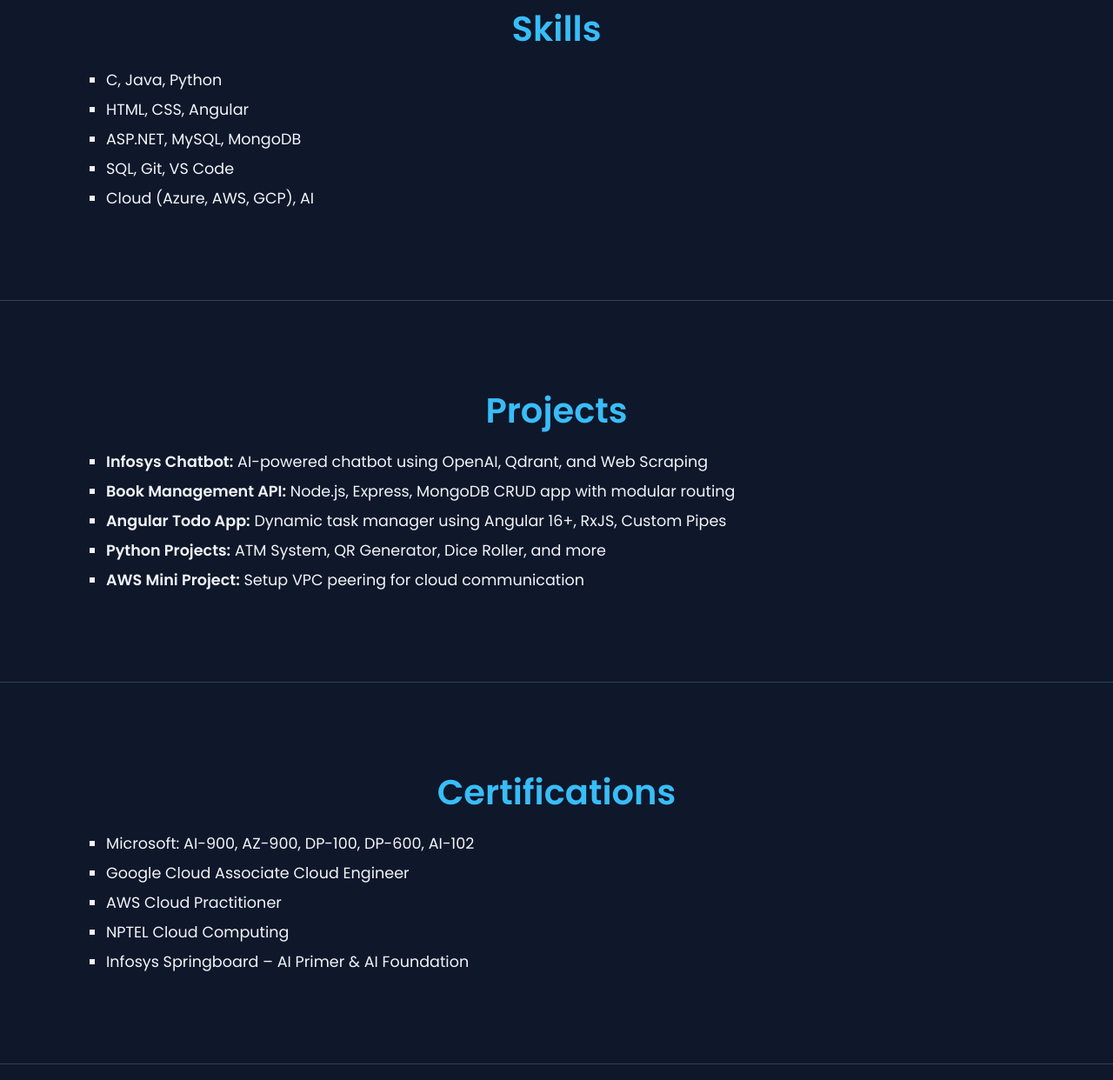
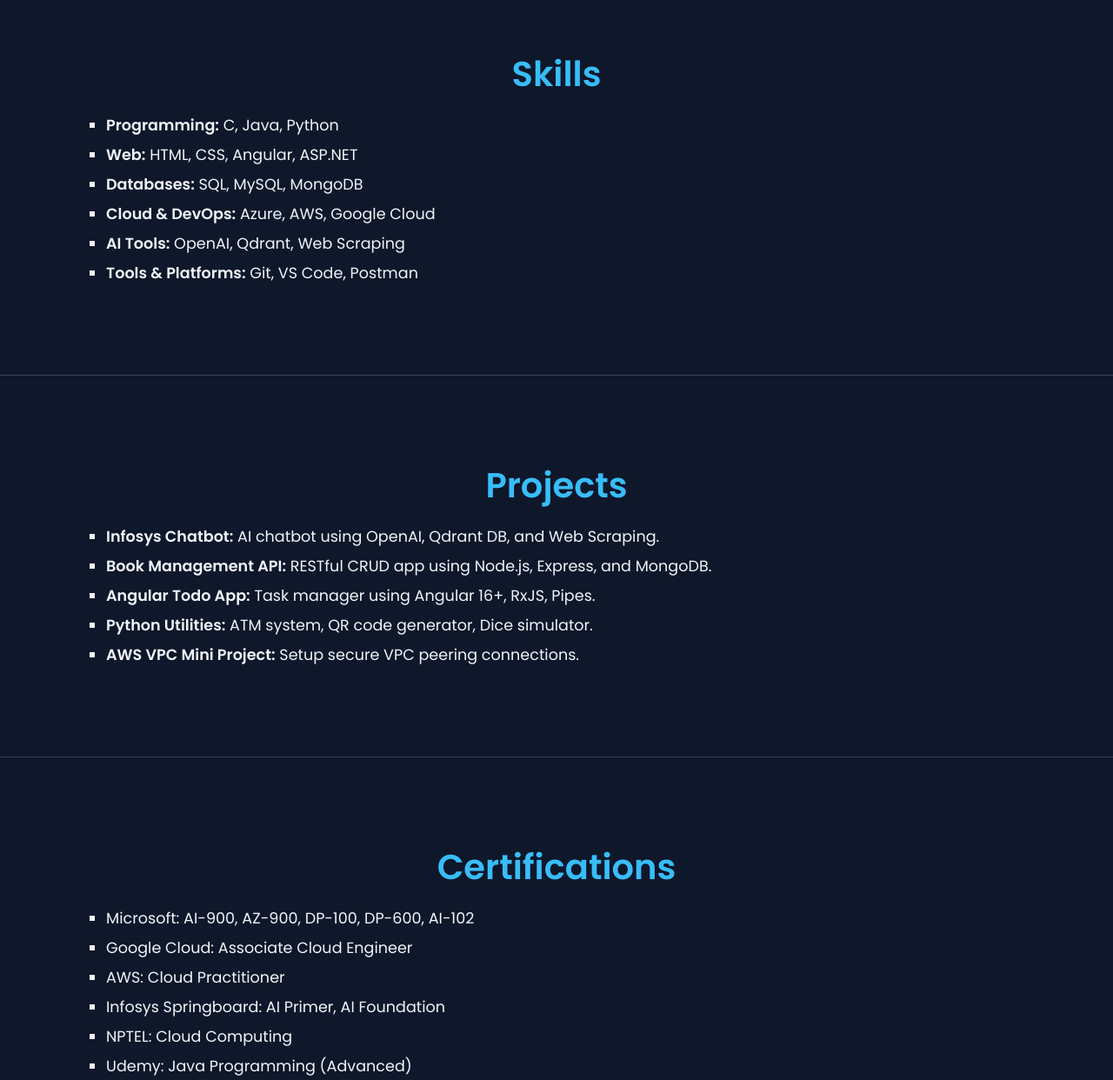
Before and after one commit to SHAMBUPRASAD26/portifolio, a plain HTML site: page index.html in a window 1280 px wide. Shown: the part 1090-2332 px from the top of the page at 87% size. Drawn offline with nearby package versions, Linux system fonts and the light colour scheme.

Commit message:
Update index.html

```diff
--- a/index.html
+++ b/index.html
@@ -1,10 +1,9 @@
 <!DOCTYPE html>
 <html lang="en">
-
 <head>
   <meta charset="UTF-8" />
   <meta name="viewport" content="width=device-width, initial-scale=1.0" />
-  <meta name="description" content="Portfolio of Shambu Prasad Jakka - Software Developer | AI & Cloud Enthusiast" />
+  <meta name="description" content="Portfolio of Shambu Prasad Jakka - Software Developer | AI & Cloud Engineer" />
   <title>Shambu Prasad Jakka | Portfolio</title>
   <link rel="stylesheet" href="https://cdnjs.cloudflare.com/ajax/libs/font-awesome/6.4.0/css/all.min.css" />
   <link href="https://fonts.googleapis.com/css2?family=Poppins:wght@300;400;600&display=swap" rel="stylesheet" />
@@ -171,18 +170,11 @@
     }
 
     @keyframes fadeIn {
-      from {
-        opacity: 0;
-        transform: scale(0.95);
-      }
-      to {
-        opacity: 1;
-        transform: scale(1);
-      }
+      from { opacity: 0; transform: scale(0.95); }
+      to { opacity: 1; transform: scale(1); }
     }
   </style>
 </head>
-
 <body>
   <nav>
     <h1>Shambu</h1>
@@ -202,7 +194,7 @@
         <img src="profile-circle.png" alt="Shambu Prasad Jakka" />
       </div>
       <h1>Shambu Prasad Jakka</h1>
-      <p>Software Developer | AI & Cloud Enthusiast</p>
+      <p>Software Developer | AI & Cloud Engineer | Tech Graduate</p>
       <div class="social-links">
         <a href="https://github.com/SHAMBUPRASAD26" target="_blank"><i class="fab fa-github"></i></a>
         <a href="https://www.linkedin.com/in/shambu-prasad-jakka" target="_blank"><i class="fab fa-linkedin"></i></a>
@@ -216,7 +208,9 @@
   <section class="about" id="about" data-aos="fade-up">
     <div class="container">
       <h2>About Me</h2>
-      <p style="text-align:center; max-width: 800px; margin:auto; font-size:1.1rem;">I am a B.Tech Information Technology student from Pragati Engineering College with a CGPA of 8.61. Passionate about AI, Cloud Computing, and Backend Development. I enjoy building intelligent systems and contributing to innovative projects.</p>
+      <p style="text-align:center; max-width: 800px; margin:auto; font-size:1.1rem;">
+        I'm a B.Tech graduate in Information Technology from Pragati Engineering College with a CGPA of 8.61. I specialize in AI, Cloud Computing, and Backend Development. Experienced in building intelligent chatbots with OpenAI, deploying scalable infrastructure on AWS, and working with vector databases like Qdrant. I actively contribute as a Microsoft Learn Student Ambassador and Cloud Club President.
+      </p>
     </div>
   </section>
 
@@ -224,11 +218,12 @@
     <div class="container">
       <h2>Skills</h2>
       <ul>
-        <li>C, Java, Python</li>
-        <li>HTML, CSS, Angular</li>
-        <li>ASP.NET, MySQL, MongoDB</li>
-        <li>SQL, Git, VS Code</li>
-        <li>Cloud (Azure, AWS, GCP), AI</li>
+        <li><strong>Programming:</strong> C, Java, Python</li>
+        <li><strong>Web:</strong> HTML, CSS, Angular, ASP.NET</li>
+        <li><strong>Databases:</strong> SQL, MySQL, MongoDB</li>
+        <li><strong>Cloud & DevOps:</strong> Azure, AWS, Google Cloud</li>
+        <li><strong>AI Tools:</strong> OpenAI, Qdrant, Web Scraping</li>
+        <li><strong>Tools & Platforms:</strong> Git, VS Code, Postman</li>
       </ul>
     </div>
   </section>
@@ -237,11 +232,11 @@
     <div class="container">
       <h2>Projects</h2>
       <ul>
-        <li><strong>Infosys Chatbot:</strong> AI-powered chatbot using OpenAI, Qdrant, and Web Scraping</li>
-        <li><strong>Book Management API:</strong> Node.js, Express, MongoDB CRUD app with modular routing</li>
-        <li><strong>Angular Todo App:</strong> Dynamic task manager using Angular 16+, RxJS, Custom Pipes</li>
-        <li><strong>Python Projects:</strong> ATM System, QR Generator, Dice Roller, and more</li>
-        <li><strong>AWS Mini Project:</strong> Setup VPC peering for cloud communication</li>
+        <li><strong>Infosys Chatbot:</strong> AI chatbot using OpenAI, Qdrant DB, and Web Scraping.</li>
+        <li><strong>Book Management API:</strong> RESTful CRUD app using Node.js, Express, and MongoDB.</li>
+        <li><strong>Angular Todo App:</strong> Task manager using Angular 16+, RxJS, Pipes.</li>
+        <li><strong>Python Utilities:</strong> ATM system, QR code generator, Dice simulator.</li>
+        <li><strong>AWS VPC Mini Project:</strong> Setup secure VPC peering connections.</li>
       </ul>
     </div>
   </section>
@@ -251,10 +246,11 @@
       <h2>Certifications</h2>
       <ul>
         <li>Microsoft: AI-900, AZ-900, DP-100, DP-600, AI-102</li>
-        <li>Google Cloud Associate Cloud Engineer</li>
-        <li>AWS Cloud Practitioner</li>
-        <li>NPTEL Cloud Computing</li>
-        <li>Infosys Springboard – AI Primer & AI Foundation</li>
+        <li>Google Cloud: Associate Cloud Engineer</li>
+        <li>AWS: Cloud Practitioner</li>
+        <li>Infosys Springboard: AI Primer, AI Foundation</li>
+        <li>NPTEL: Cloud Computing</li>
+        <li>Udemy: Java Programming (Advanced)</li>
       </ul>
     </div>
   </section>
@@ -262,7 +258,7 @@
   <section class="resume" id="resume" data-aos="fade-up">
     <div class="container" style="text-align: center;">
       <h2>Resume</h2>
-      <a href="shambu AI SRE-2.pdf" download class="btn">Download Resume</a>
+      <a href="shambu AI SRE role-2.pdf" download class="btn">Download Resume</a>
     </div>
   </section>
 
@@ -299,5 +295,4 @@
     };
   </script>
 </body>
-
 </html>
```
